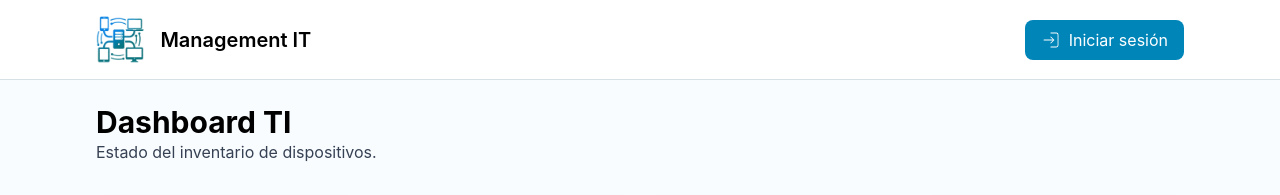
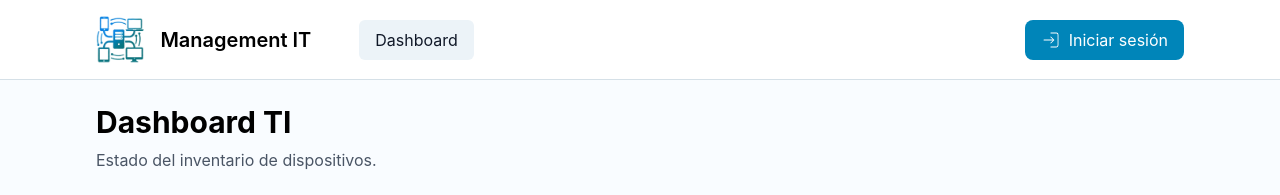
Before and after one commit to ReinaldoBustamante/react-device-manage, a React (Vite) app: page / in a window 1280 px wide. Shown: the top 195 px of the page. Built offline with nearby package versions, Linux system fonts and the light colour scheme; no server answers.

Commit message:
refactor: update Header component and add Navbar with NavItem

```diff
--- a/src/shared/components/Header/Header.tsx
+++ b/src/shared/components/Header/Header.tsx
@@ -2,12 +2,26 @@ import { Logo } from "./Logo"
 import { Button } from "../Button"
 import { CiLogin } from "react-icons/ci"
 import { useNavigate } from "react-router"
+import { useAuthStore } from "../../../features/auth/store/auth"
+import { Navbar } from "./Navbar"
 
 export const Header = () => {
     const navigate = useNavigate()
+    const { logout } = useAuthStore()
+    const isAuthenticated = useAuthStore((state) => state.isAuthenticated);
 
     return <header className="w-full h-[10vh] px-24 border-b border-[#D5E0E7] flex justify-between items-center bg-white">
-        <Logo />
-        <Button text="Iniciar sesión" className="bg-[#0085B9] text-white hover:bg-[#0897cc]" icon={CiLogin} onClick={() => navigate('/auth')} />
+        <div className="flex items-center gap-12">
+            <Logo />
+            <Navbar />
+        </div>
+        {
+            isAuthenticated
+                ? <Button text="Cerrar sesión" className="bg-white border border-gray-300 hover:bg-gray-50" icon={CiLogin} onClick={() => {
+                    logout();
+                    navigate('/auth')
+                }} />
+                : <Button text="Iniciar sesión" className="bg-[#0085B9] text-white hover:bg-[#0897cc]" icon={CiLogin} onClick={() => navigate('/auth')} />
+        }
     </header>
 }
--- /dev/null
+++ b/src/shared/components/Header/NavItem.tsx
@@ -0,0 +1,12 @@
+import { NavLink } from "react-router"
+
+export const NavItem = ({ text, to }: { text: string, to: string }) => {
+    return <NavLink
+        to={to}
+        className={({ isActive }) =>
+            isActive
+                ? "text-gray-900 px-4 py-2 bg-[#ECF3F8] rounded-md"
+                : "text-gray-500 px-4 py-2 hover:bg-[#ECF3F8] hover:text-gray-900 rounded-md"
+        }
+    >{text}</NavLink>
+}
--- /dev/null
+++ b/src/shared/components/Header/Navbar.tsx
@@ -0,0 +1,20 @@
+import { useAuthStore } from "../../../features/auth/store/auth";
+import { NavItem } from "./NavItem";
+
+export const Navbar = () => {
+    const isAuthenticated = useAuthStore((state) => state.isAuthenticated);
+
+    return <div className="flex items-center">
+        <ul className="list-none flex items-center gap-2">
+            <NavItem to='/' text="Dashboard" />
+            {
+                isAuthenticated && <>
+                    <NavItem to='/devices' text="Dispositivos" />
+                    <NavItem to='/users' text="Usuarios" />
+                    <NavItem to='/logs' text="Registros" />
+                </>
+
+            }
+        </ul>
+    </div>
+}
--- a/src/shared/components/Select.tsx
+++ b/src/shared/components/Select.tsx
@@ -11,6 +11,6 @@ interface SelectProps {
 
 export const Select = ({ className, options, onChange }: SelectProps) => {
     return <select className={className} onChange={onChange}>
-        {options.map(option => <option key={option.value} value={option.value}>{option.label}</option>)}
+        {options.map(option => <option key={option.label} value={option.value}>{option.label}</option>)}
     </select>
 }
--- a/src/shared/components/TitlePage.tsx
+++ b/src/shared/components/TitlePage.tsx
@@ -5,8 +5,8 @@ interface TitlePageProps {
 }
 
 export const TitlePage = ({ title, description }: TitlePageProps) => {
-    return <div className="flex flex-col">
+    return <div className="flex flex-col gap-2">
         <h1 className="text-3xl font-bold">{title}</h1>
-        <p className="text-md text-gray-700">{description}</p>
+        <p className="text-md text-gray-600">{description}</p>
     </div>
 }
```
